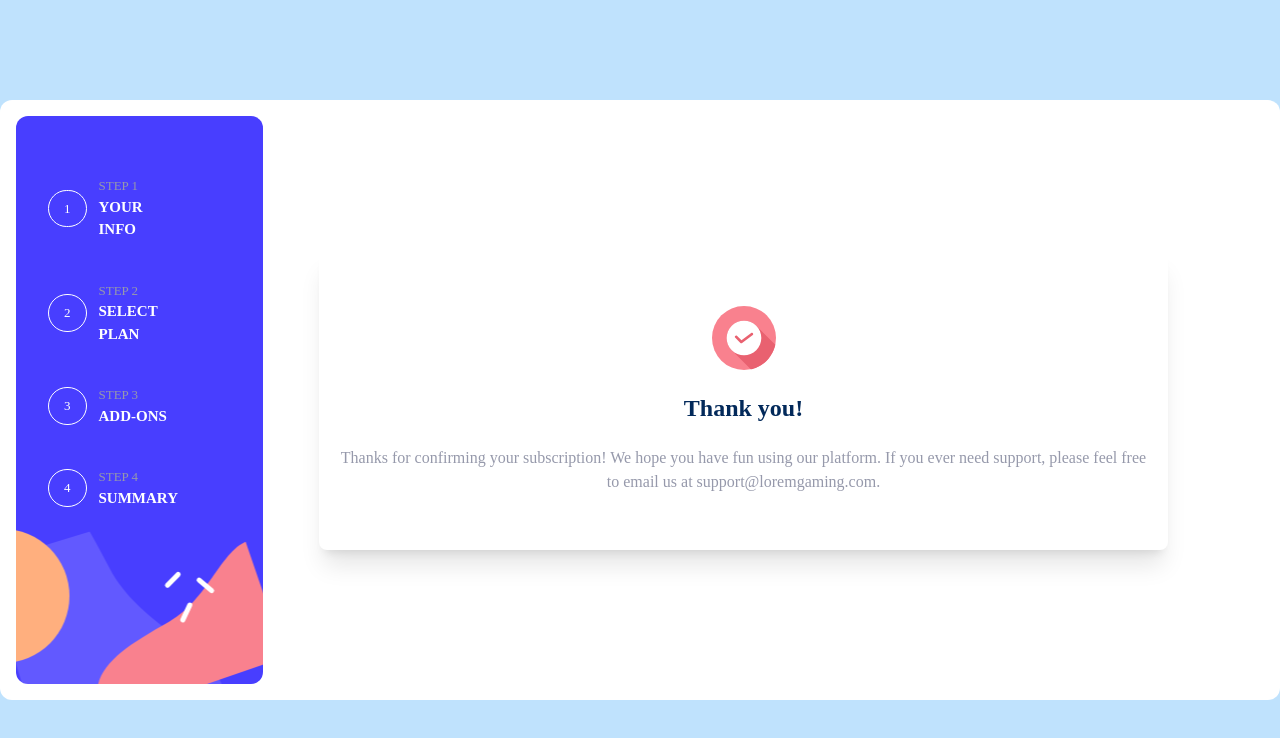
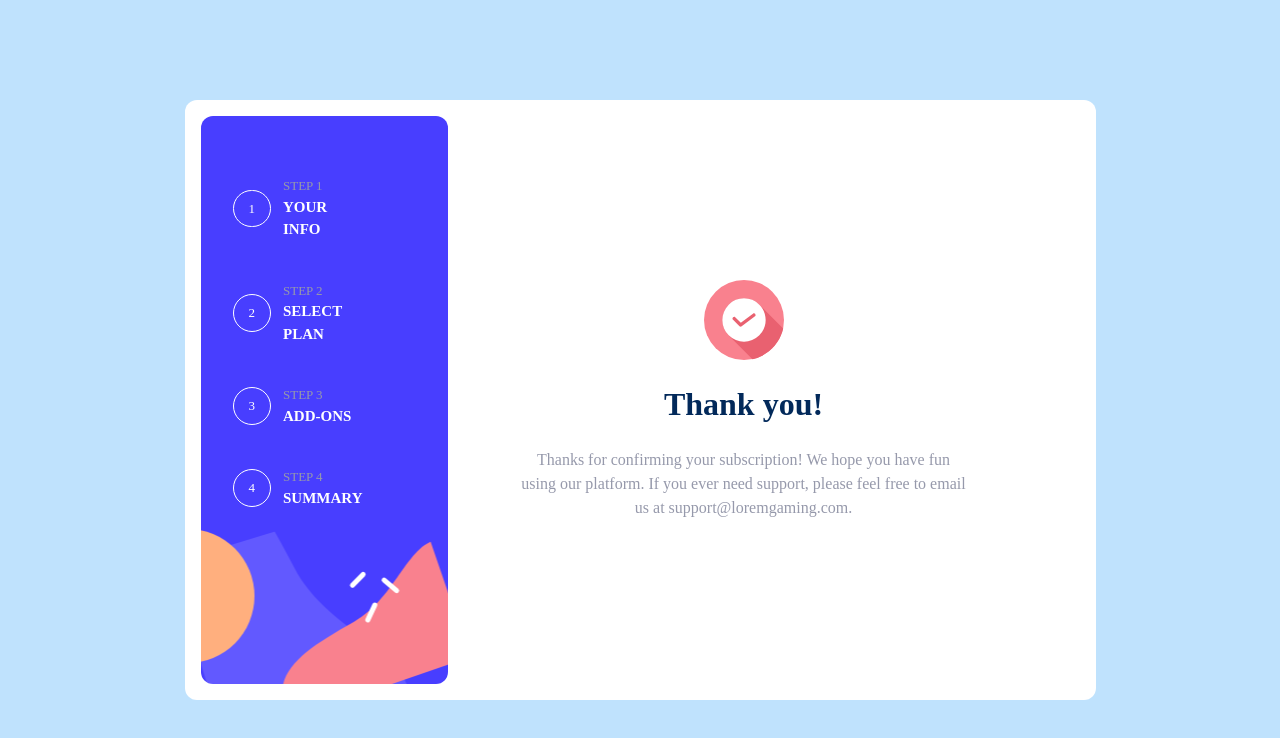
Before and after one commit to wx-it/multi-step-form, a React (Create React App) app: page /step5 in a window 1280 px wide. Shown: the top 738 px of the page. Built offline with nearby package versions, Linux system fonts and the light colour scheme.

Commit message:
step 5 desktop styling done

```diff
--- a/src/components/Step5.jsx
+++ b/src/components/Step5.jsx
@@ -2,11 +2,11 @@ import iconThankYou from '../assets/images/icon-thank-you.svg'
 
 const Step5 = () => {
   return (
-    <div className='rounded-lg shadow-xl flex flex-col items-center justify-evenly space-y-5 py-14 bg-White '>
-      <img className='w-16' src={iconThankYou} alt="" />
-      <h3 className='text-Marine-blue text-xl font-bold'>Thank you!</h3>
+    <div className='rounded-lg shadow-xl flex flex-col items-center justify-evenly space-y-5 py-14 bg-White md:shadow-none '>
+      <img className='w-16 md:w-20' src={iconThankYou} alt="" />
+      <h3 className='text-Marine-blue text-xl font-bold md:text-xxl'>Thank you!</h3>
 
-<p className='text-center text-Cool-gray px-4'>
+<p className='text-center text-Cool-gray px-4 md:w-[480px] '>
   Thanks for confirming your subscription! We hope you have fun
   using our platform. If you ever need support, please feel free
   to email us at support@loremgaming.com.
```
